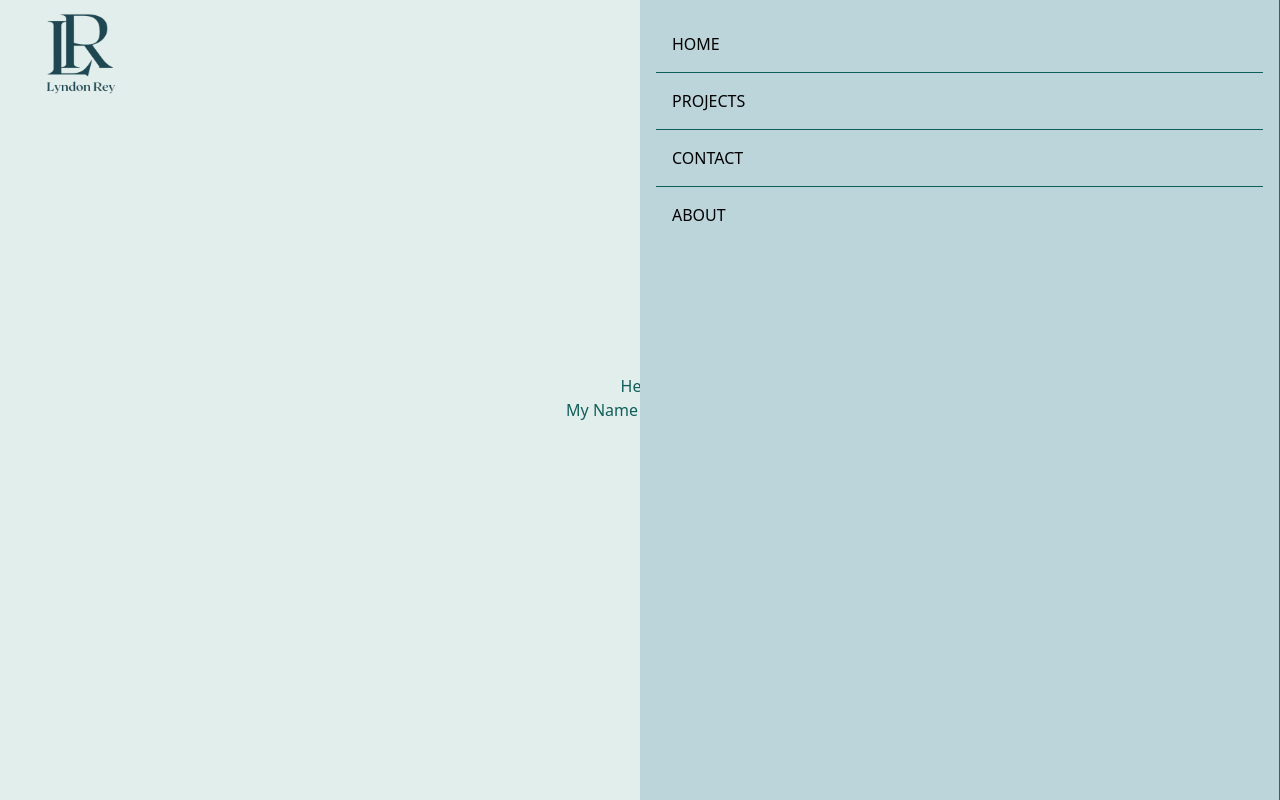
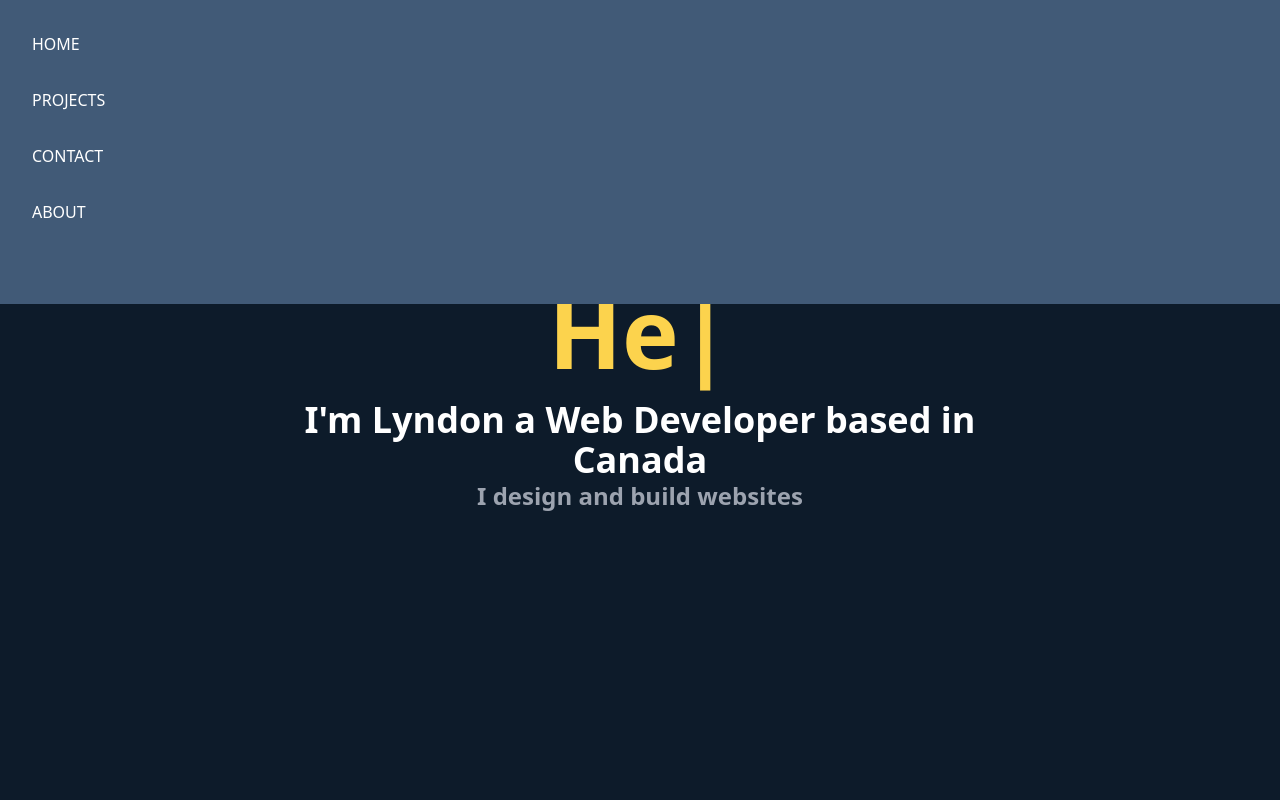
Before and after one commit to lyndonreyjb/my-portfolio, a React (Create React App) app: page / in a window 1280 px wide. Built offline with nearby package versions, Linux system fonts and the light colour scheme; the HTML template or start-up script is replaced by a standard one.

Commit message:
Added more styling

```diff
--- a/package.json
+++ b/package.json
@@ -10,6 +10,7 @@
     "react-dom": "^18.2.0",
     "react-icons": "^4.7.1",
     "react-scripts": "5.0.1",
+    "react-typed": "^1.2.0",
     "web-vitals": "^2.1.4"
   },
   "scripts": {
--- a/src/components/Navbar.js
+++ b/src/components/Navbar.js
@@ -1,5 +1,9 @@
 import React, { useState } from 'react'
 import {RxCross2, RxTokens} from 'react-icons/rx'
+
+<RxTokens.Provider value={{ color: "blue", className: "global-class-name" }}>
+
+</RxTokens.Provider>;
 
 function Navbar() {
     const [nav,setNav] = useState(false)
@@ -7,26 +11,26 @@ function Navbar() {
         setNav(!nav)
     }
   return (
-    <div className='flex justify-between items-center mx-auto px-4 pt-2 max-w-[1240px] text-brown'> {/*Desktop Menu*/}
+    <div className='flex justify-between items-center mx-auto px-4 pt-2 max-w-[1240px] text-brown'>  {/*Desktop Menu*/}
       <img src='../logo.png' alt='logo' className='max-w-[90px]'></img>
-      <ul className='hidden md:flex'>
+      <ul className='hidden md:flex text-white font-medium'>
         <li className='p-4'>Home</li>
         <li className='p-4'>Projects</li>
         <li className='p-4'>Contact</li>
         <li className='p-4'>About</li>
       </ul>
 
-      <div onClick={handleNav} className="block md:hidden">   {/*Mobile Menu*/}
-        {!nav ? <RxCross2 size={35}/> : < RxTokens size={35}/>}
+      <div onClick={handleNav} className="block md:hidden">    {/*Mobile Menu*/}
+        {!nav ? <RxCross2 size={35} color="#FCD34D"/> : < RxTokens size={35} color="#FCD34D"/>}
       </div>
-      <div className= {!nav? 'w-[50%] h-full fixed right-0 top-0 border-r border-teal-700 bg-[#bbd5db] ease-in-out duration-500 ' : 'fixed right-[-100%] '}>
+      <div className= {!nav? 'w-[100%] h-[38%] fixed right-0 top-0 border- bg-[#415a77] ease-in-out duration-500 ' : 'fixed right-[-100%] '}>
         <div onClick={handleNav} className="block md:hidden p-6">   {/*Mobile Menu*/}
-        {!nav ? <RxCross2 size={35}/> : < RxTokens size={35}/>}
+        {!nav ? <RxCross2 size={35} color="#FCD34D"/> : < RxTokens size={35} color="#FCD34D"/>}
       </div>
-        <ul className='p-4 uppercase '>
-            <li className='p-4 border-b border-teal-800'>Home</li>
-              <li className='p-4 border-b border-teal-800'>Projects</li>
-            <li className='p-4 border-b border-teal-800'>Contact</li>
+        <ul className='p-4 uppercase font-medium text-white'>
+            <li className='p-4'>Home</li>
+            <li className='p-4'>Projects</li>
+            <li className='p-4'>Contact</li>
             <li className='p-4'>About</li>
         </ul>
       </div>
@@ -34,4 +38,6 @@ function Navbar() {
   );
 };
 
+
+
 export default Navbar
--- a/src/components/Page.js
+++ b/src/components/Page.js
@@ -1,14 +1,23 @@
-import React from 'react'
+import React from "react";
+import Typed from 'react-typed';
 
 function Page() {
   return (
-    <div className='text-teal-800'>
-        <div className='max-w-[800px] mt-[-100px] w-full h-screen mx-auto text-center flex flex-col justify-center'>
-            <p>Hello</p>
-            <h1>My Name is Lyndon</h1>
+    <div className="text-white">
+      <div className="max-w-[800px] mt-[-100px] w-full h-screen mx-auto text-center flex flex-col justify-center">
+        <div className="md:text-8xl sm:text-7xl text-5xl font-bold text-amber-300 pb-5">
+        <Typed
+        strings={['Hello']}
+        typeSpeed={140}
+        backSpeed={140}
+        loop
+        />
         </div>
+          <h1 className="font-bold text-xl md:text-4xl">I'm Lyndon a Web Developer based in Canada</h1>
+          <p className="text-gray-400 text-xl font-bold md:text-2xl">I design and build websites</p>
+      </div>
     </div>
-  )
+  );
 }
 
-export default Page
+export default Page;
--- a/src/index.css
+++ b/src/index.css
@@ -3,5 +3,5 @@
 @tailwind utilities;
 
 body{
-    background-color: #E2EEEC;
+    background-color: #0d1b2a;
 }
```
Also changed, not shown: public/logo.png, 1 other file (tests, documents, lock files or other folders).
